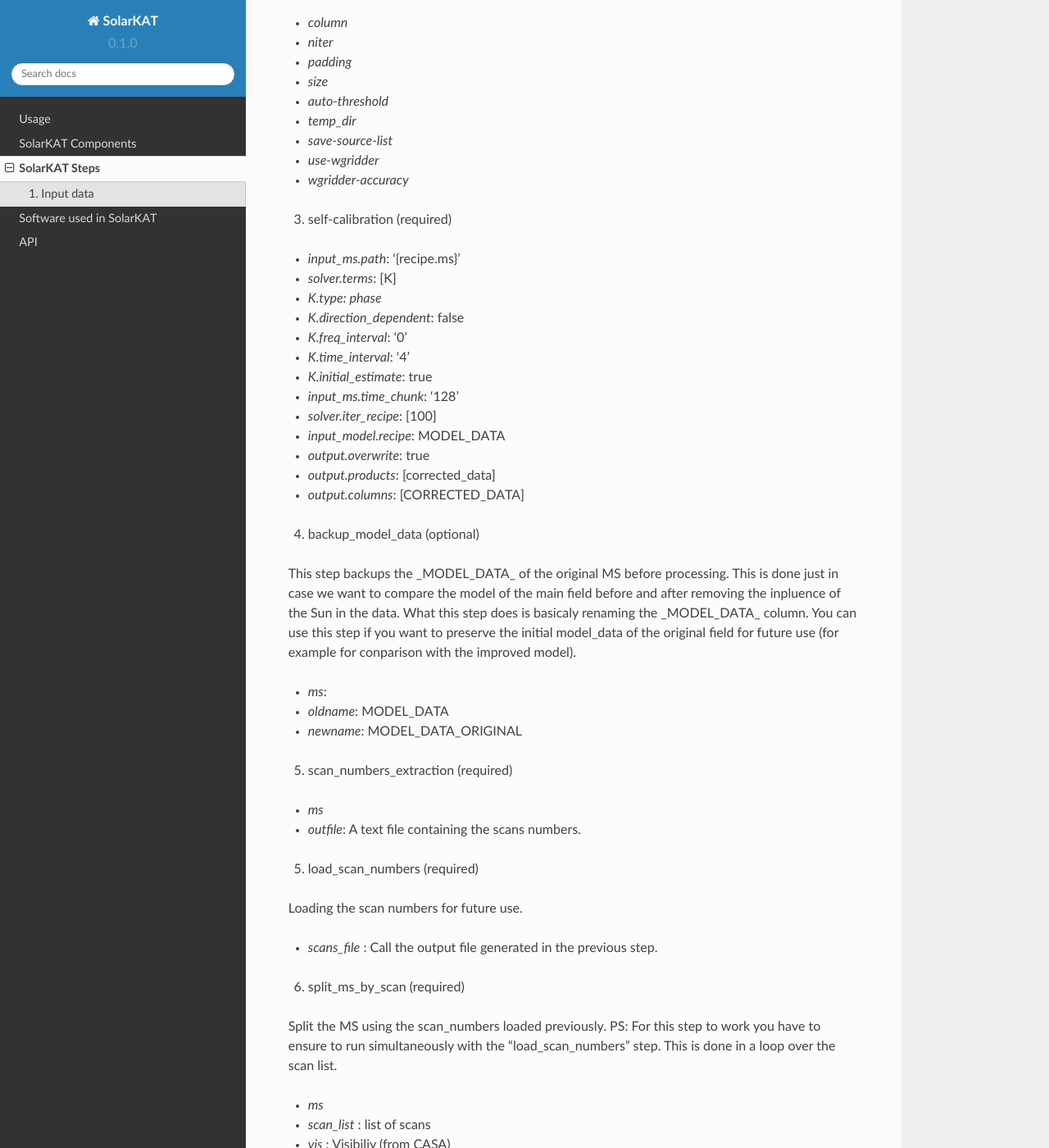
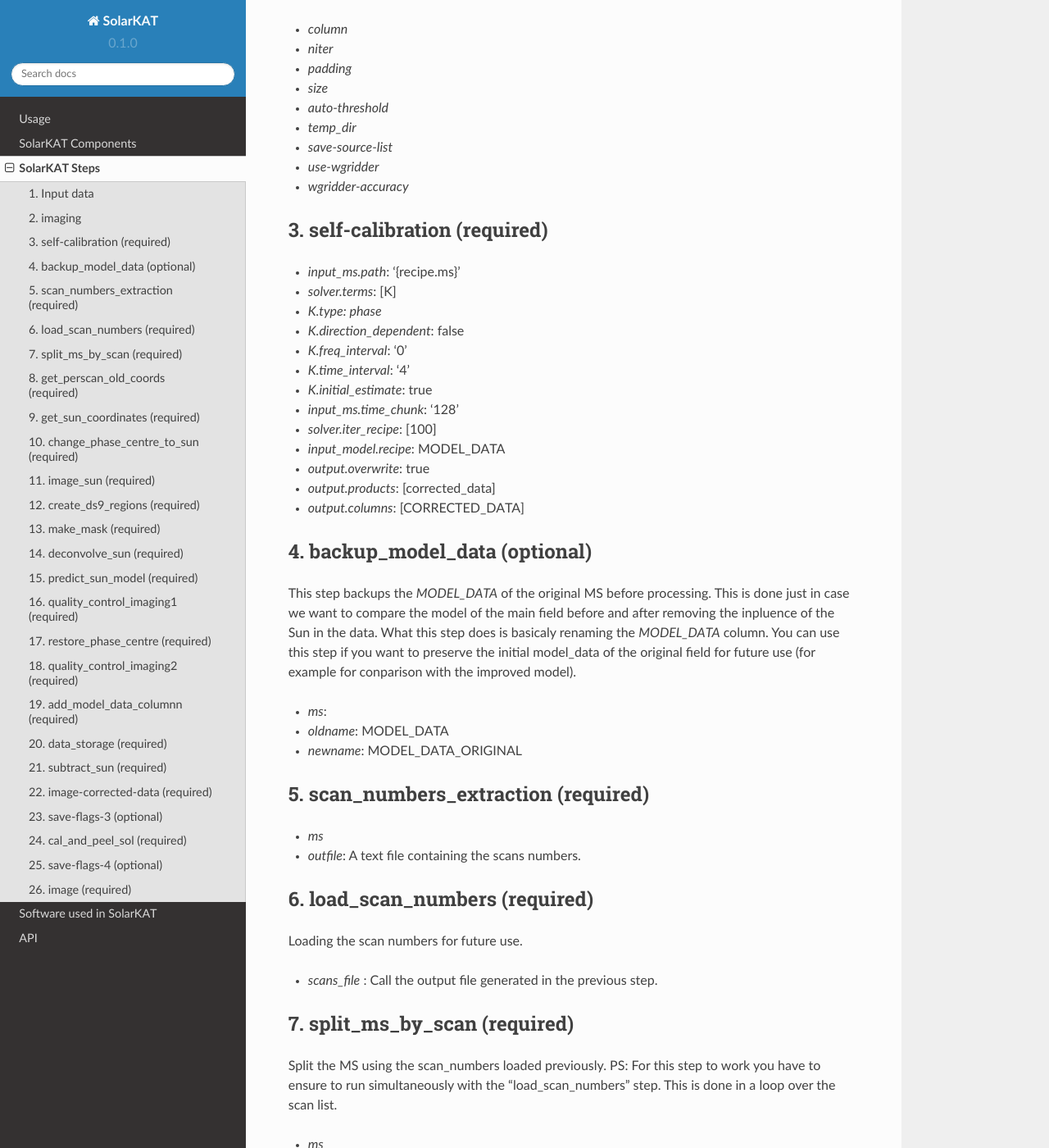
Before and after one commit to Victoria-Samboco/solarkat_docs, a Sphinx documentation site: the page built from docs/source/solarkat_steps.rst, in a window 1280 px wide and 1400 px high, scrolled down 536 px. Shown: the whole window at 82% size. Built offline with Sphinx 7.4.7 and the Read the Docs theme 2.0.0, drawn with Linux system fonts in a browser that asks for light colours; pages that are not in the unit, such as notebooks, are missing from menus; some of the changed text lies outside the part shown.

Commit message:
Update documentation

```diff
--- a/docs/source/solarkat_steps.rst
+++ b/docs/source/solarkat_steps.rst
@@ -12,6 +12,7 @@ SolarKAT ingests 1GC calibrated data in Measurement Set format from the MeerKAT
 - ms: The Measurement Set to be processed (MS)
 
 2. imaging
+^^^^^^^^^^^
 
 This step composes the first imaging cycles, which is performed before self-calibration. The solarkAT envolves two (2) imaging steps before self-cal. The imaging cycles are separated by a masking step. More information about the WSClean parameters can be found in the `WSClean manual <https://wsclean.readthedocs.io/en/latest/>`_ .
 
@@ -28,6 +29,7 @@ This step composes the first imaging cycles, which is performed before self-cali
 
 
 3. self-calibration (required)
+^^^^^^^^^^^^^^^^^^^^^^^^^^^^^^
 
 - `input_ms.path`: '{recipe.ms}'
 - `solver.terms`: [K]
@@ -45,8 +47,9 @@ This step composes the first imaging cycles, which is performed before self-cali
 
 
 4. backup_model_data (optional)
+^^^^^^^^^^^^^^^^^^^^^^^^^^^^^^^
 
-This step backups the _MODEL_DATA_ of the original MS before processing. This is done just in case we want to compare the model of the main field before and after removing the inpluence of the Sun in the data. What this step does is basicaly renaming the _MODEL_DATA_ column. You can use this step if you want to preserve the initial model_data of the original field for future use (for example for conparison with the improved model).
+This step backups the *MODEL_DATA* of the original MS before processing. This is done just in case we want to compare the model of the main field before and after removing the inpluence of the Sun in the data. What this step does is basicaly renaming the *MODEL_DATA* column. You can use this step if you want to preserve the initial model_data of the original field for future use (for example for conparison with the improved model).
 
 - `ms`:
 - `oldname`: MODEL_DATA
@@ -54,18 +57,22 @@ This step backups the _MODEL_DATA_ of the original MS before processing. This is
 
 
 5. scan_numbers_extraction (required)
+^^^^^^^^^^^^^^^^^^^^^^^^^^^^^^^
+
 
 - `ms`
 - `outfile`: A text file containing the scans numbers.
 
 
-5. load_scan_numbers (required)
+6. load_scan_numbers (required)
+^^^^^^^^^^^^^^^^^^^^^^^^^^^^^^^
 
 Loading the scan numbers for future use.
 
 - `scans_file` : Call the output file generated in the previous step.
 
-6. split_ms_by_scan (required)
+7. split_ms_by_scan (required)
+^^^^^^^^^^^^^^^^^^^^^^^^^^^^^^^
 
 Split the MS using the scan_numbers loaded previously. PS: For this step to work you have to ensure to run simultaneously with the "load_scan_numbers" step. This is done in a loop over the scan list.
 
@@ -85,32 +92,36 @@ The output of this step are small chunks of data in MS format. This MS are named
 
 This allows the pipeline to name the output scans according the scan numbers in a combination of substituitions and formulas. Now lets breackdown what is happening here:
 
-Parameter strings starting with _=_ represents formulas. in this case, the outputis parameter is a formula that
+Parameter strings starting with *=* represents formulas. in this case, the outputis parameter is a formula that
 
 
-7. get_perscan_old_coords (required)
+8. get_perscan_old_coords (required)
+^^^^^^^^^^^^^^^^^^^^^^^^^^^^^^^^^^^^
 
 - `ms_list`
 - `outfile` : Text file containing the original coordinates (RA/DEC)
 
 
-8. get_sun_coordinates (required)
+9. get_sun_coordinates (required)
+^^^^^^^^^^^^^^^^^^^^^^^^^^^^^^^
 
 
 - `ms`
 - `outfile` : Text file containing the Sun coordinates (RA/DEC)
 
 
-9. change_phase_centre_to_sun (required)
+10. change_phase_centre_to_sun (required)
+^^^^^^^^^^^^^^^^^^^^^^^^^^^^^^^^^^^^^^^^^
 
 
 - `ms_list` : list of scans to be processed
 - `coords` : Sun coordinates
 - `splitted_ms_dir` : The directory where the scans are stored
 
-In this step the pipeline access the _splited_ms_dir_ directory and the path to the sun coordinates file and use them to change the phase centre of each scan in the _ms_list_ from the main field to teh Sun field.
+In this step the pipeline access the *splited_ms_dir* directory and the path to the sun coordinates file and use them to change the phase centre of each scan in the *ms_list* from the main field to teh Sun field.
 
-10. image_sun (required)
+11. image_sun (required)
+^^^^^^^^^^^^^^^^^^^^^^^^^^^^^^^
 
 Dirty image of the Sun for each scan.
 
@@ -127,16 +138,18 @@ Dirty image of the Sun for each scan.
 The output of this step are images of the solar disk.
 
 
-11. create_ds9_regions (required)
+12. create_ds9_regions (required)
+^^^^^^^^^^^^^^^^^^^^^^^^^^^^^^^
 
 - `ms`
 - `input_file` : The file containing the Sun coordinates
 - `output_dir` : Where the regions are stored
 
 
-122. make_mask (required)
+13. make_mask (required)
+^^^^^^^^^^^^^^^^^^^^^^^^^^^^^^^
 
-This step includes auxiliar steps (load_scan_numbers and making_masks) as a input for the main step (_make_mask_)
+This step includes auxiliar steps (*load_scan_numbers* and *making_masks*) as a input for the main step (*make_mask*)
 
 - `scan_list` : List of scan numbers
 - `scans_file` : File containing the scan numbers
@@ -147,7 +160,8 @@ This step includes auxiliar steps (load_scan_numbers and making_masks) as a inpu
 - `mask` : Output mask according to the scan number
 
 
-13. deconvolve_sun (required)
+14. deconvolve_sun (required)
+^^^^^^^^^^^^^^^^^^^^^^^^^^^^^^^
 
 
 Deconvolve the Sun for each scan MS.
@@ -170,10 +184,11 @@ Deconvolve the Sun for each scan MS.
 
 Multiscale is important for this task as the Sun is an extendend source. See more details of the parameters here `WSClean manual <https://wsclean.readthedocs.io/en/latest/>`_ .
 
-Note that the _threshold_ depends on each dataset and can be defined from the Signal-to-noise (SNR) values on the initial dirty image or from other methods.
-The _auto_threshold_ is unset using the keyword _=UNSET_. The parameter _multiscale_ is set to _true_  to allow deconvolution in the multiple scales of the Sun.
+Note that the *threshold* depends on each dataset and can be defined from the Signal-to-noise (SNR) values on the initial dirty image or from other methods.
+The *auto_threshold* is unset using the keyword *=UNSET*. The parameter *multiscale* is set to *true*  to allow deconvolution in the multiple scales of the Sun.
 
-14. predict_sun_model (required)
+15. predict_sun_model (required)
+^^^^^^^^^^^^^^^^^^^^^^^^^^^^^^^
 
 Predicting the Sun models.
 
@@ -191,45 +206,51 @@ See more details of the steps in the `WSClean manual <https://wsclean.readthedoc
 
 
 
-15. quality_control_imaging1 (required)
+16. quality_control_imaging1 (required)
+^^^^^^^^^^^^^^^^^^^^^^^^^^^^^^^^^^^^^^^
 
 This step is generaly to check the MODEL_DATA column after prediction
 
 - `ms_list`
 
-16. restore_phase_centre (required)
+17. restore_phase_centre (required)
+^^^^^^^^^^^^^^^^^^^^^^^^^^^^^^^^^^^
 
 - `ms_list` : List of MS scans
 - `coords` : The path to the original field coordinates
 - `splitted_ms_dir` : The directory where the MS scans are stored
 
 
-17. quality_control_imaging2 (required)
+18. quality_control_imaging2 (required)
+^^^^^^^^^^^^^^^^^^^^^^^^^^^^^^^^^^^^^^^
 
 This step is generaly to check if the rephasing step was successfull.
 
 - `ms_list`
 
 
-18. add_model_data_columnn (required)
+19. add_model_data_columnn (required)
+^^^^^^^^^^^^^^^^^^^^^^^^^^^^^^^^^^^^^
 
 Add columns to the original MS.
 
 - `ms`
-- `col_names` : Columns to add in the single (original) MS (_MODEL_DATA_SUN_, _CORRECTED_DATA_SUN_)
+- `col_names` : Columns to add in the single (original) MS (*MODEL_DATA_SUN*, *CORRECTED_DATA_SUN*)
 - `like-col` : Reference column
 
-19. data_storage (required)
+20. data_storage (required)
+^^^^^^^^^^^^^^^^^^^^^^^^^^^^^^^
 
 - `ms`
 - `ms_list`
-- `copycol` : Column to copy from each MS scan (_MODEL_DATA_ column)
-- `tocol` : Column to copy to in the single (original) MS (_MODEL_DATA_SUN_)
+- `copycol` : Column to copy from each MS scan (*MODEL_DATA* column)
+- `tocol` : Column to copy to in the single (original) MS (*MODEL_DATA_SUN*)
 
 
-20. subtract_sun (required)
+21. subtract_sun (required)
+^^^^^^^^^^^^^^^^^^^^^^^^^^^^^^^
 
-Subtract the Sun (_ MODEL_DATA_SUN _) from the afected visibilities (_CORRECTED_DATA_) for each scan.
+Subtract the Sun (*MODEL_DATA_SUN*) from the afected visibilities (*CORRECTED_DATA*) for each scan.
 
 - `ms`
 - `commands` : Command to exectute the subtraction
@@ -238,9 +259,10 @@ Example:
 
     commands: =LIST("set", "CORRECTED_DATA_SUN=CORRECTED_DATA-MODEL_DATA_SUN")
 
-21. image-corrected-data (required)
+22. image-corrected-data (required)
+^^^^^^^^^^^^^^^^^^^^^^^^^^^^^^^^^^^
 
-This steps updates the main field MODEL_DATA after Sun subtraction. This is the refined model used in the _cal_and_peel_sol_ step.
+This steps updates the main field MODEL_DATA after Sun subtraction. This is the refined model used in the *cal_and_peel_sol* step.
 
 - `ms`
 - `padding`
@@ -252,7 +274,8 @@ This steps updates the main field MODEL_DATA after Sun subtraction. This is the
 - `temp_dir`
 
 
-22. save-flags-3 (optional)
+23. save-flags-3 (optional)
+^^^^^^^^^^^^^^^^^^^^^^^^^^^^^^^
 
 Manage flags before peeling
 
@@ -261,7 +284,8 @@ Manage flags before peeling
 - `mode`: save/restore
 
 
-23. cal_and_peel_sol (required)
+24. cal_and_peel_sol (required)
+^^^^^^^^^^^^^^^^^^^^^^^^^^^^^^^
 
 
 Calibration and peeling of the Sun
@@ -304,13 +328,15 @@ Calibration and peeling of the Sun
 - `dE.pinned_directions`: [0]
 
 
-24. save-flags-4 (optional)
+25. save-flags-4 (optional)
+^^^^^^^^^^^^^^^^^^^^^^^^^^^
 
-Manage flags after peeling (same as the step _ save-flags-3_ )
+Manage flags after peeling (same as the step *save-flags-3*)
 
-25. image (required)
+26. image (required)
+^^^^^^^^^^^^^^^^^^^^
 
-Image CORRECTED_RESIDUAL generated in the peeling process. This composes the last imaging cycle of the pipeline.
+Image *CORRECTED_RESIDUAL* generated in the peeling process. This composes the last imaging cycle of the pipeline.
 
 
 .. autofunction:: lumache.get_random_ingredients
```
